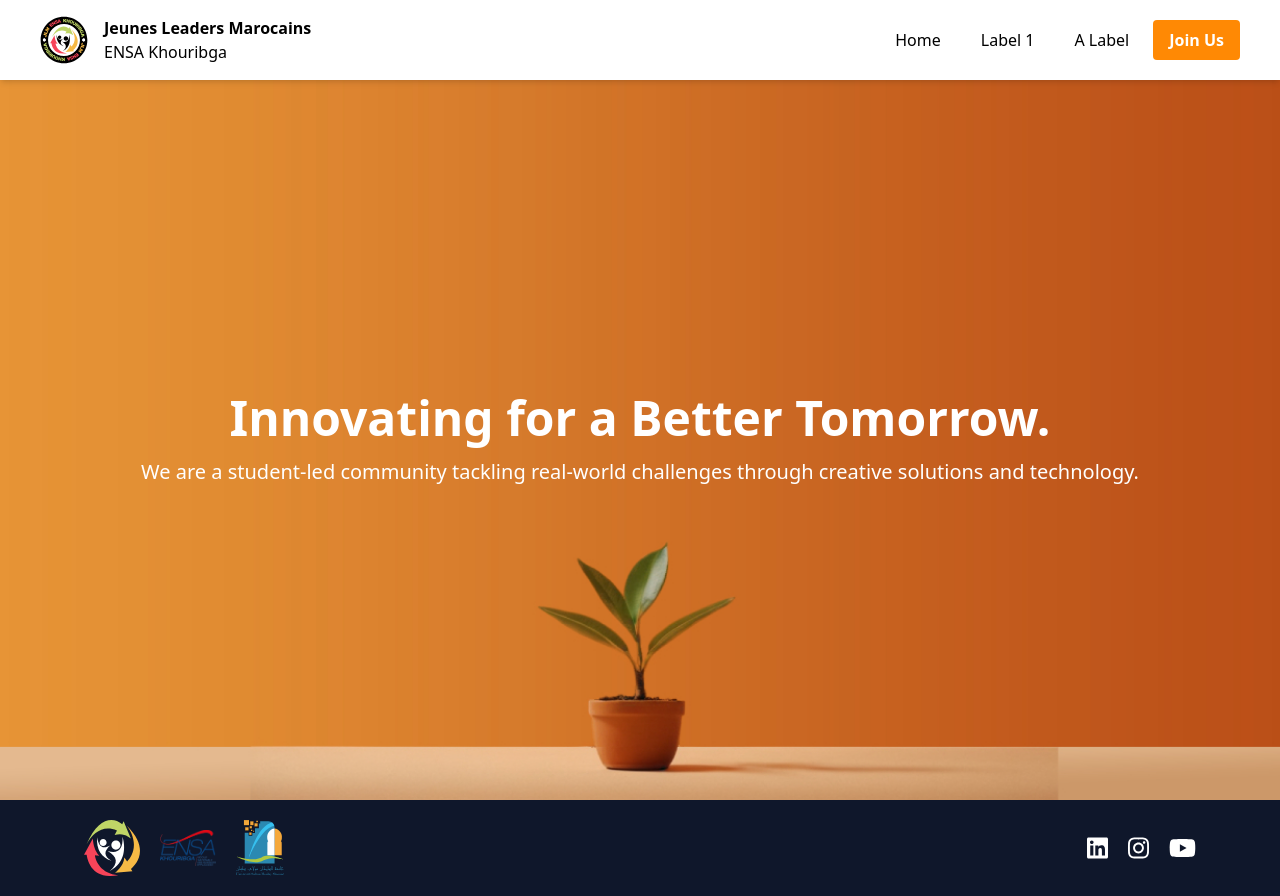
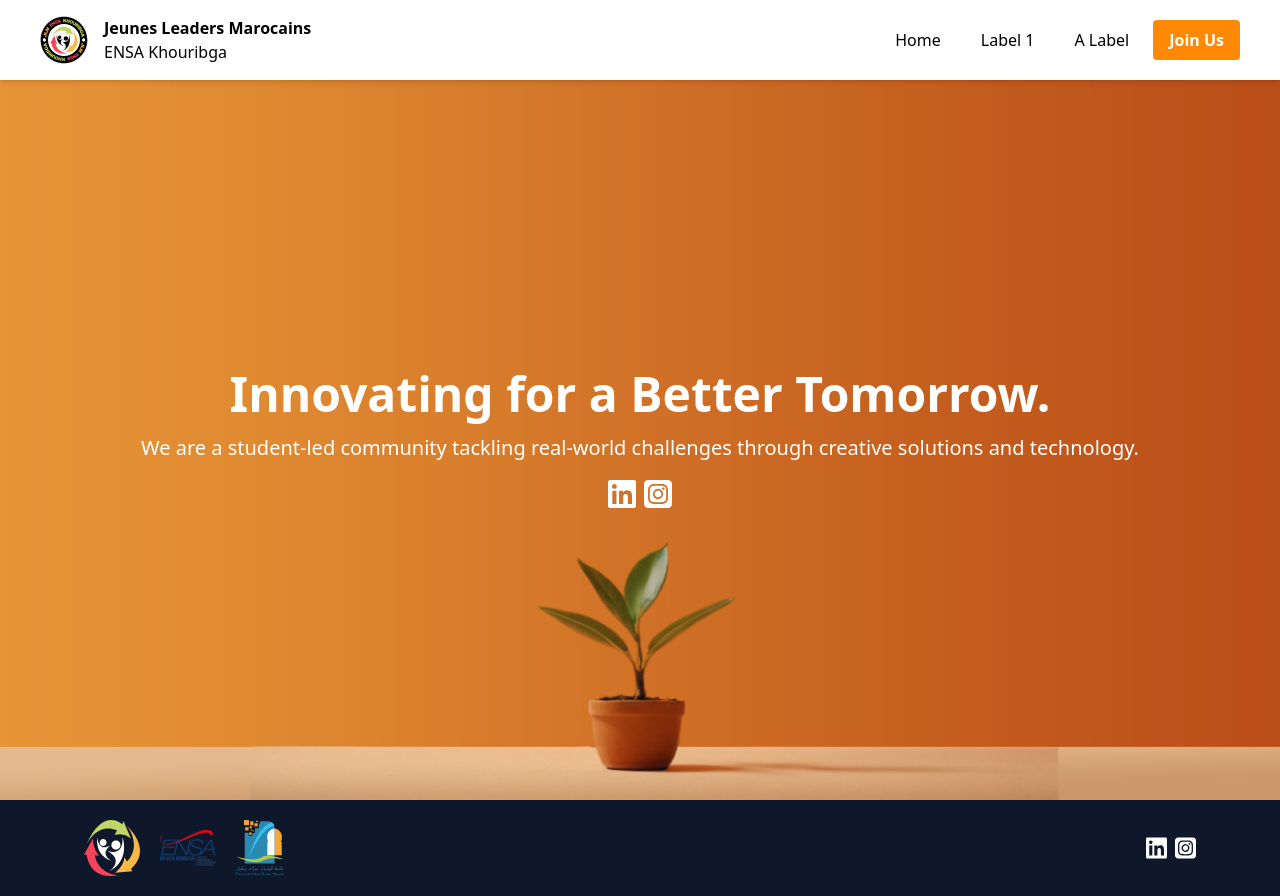
Before and after one commit to jlm-ensakh/jlm-ensakh.github.io, a React (Vite) app: page / in a window 1280 px wide. Built offline with nearby package versions, Linux system fonts and the light colour scheme.

Commit message:
Created the HomePageData file and used its SOCIAL_MEDIA_PAGES list in the footer and the header

```diff
--- /dev/null
+++ b/src/assets/HomePageData.jsx
@@ -0,0 +1,6 @@
+import { faInstagramSquare, faLinkedin } from "@fortawesome/free-brands-svg-icons"
+
+export const SOCIAL_MEDIA_PAGES = [
+    { url: "#", icon: faLinkedin },
+    { url: "#", icon: faInstagramSquare },
+]
--- a/src/components/Footer.jsx
+++ b/src/components/Footer.jsx
@@ -1,5 +1,5 @@
-import { faInstagram, faLinkedin, faYoutube } from "@fortawesome/free-brands-svg-icons";
 import { FontAwesomeIcon } from "@fortawesome/react-fontawesome";
+import { SOCIAL_MEDIA_PAGES } from "../assets/HomePageData";
 
 const Footer = () => {
     return (
@@ -18,10 +18,12 @@ const Footer = () => {
                 <div className="sm:hidden w-full border-t border-slate-600"></div>
 
                 {/* Scoial media icons */}
-                <div className="flex gap-5">
-                    <a href="#"><FontAwesomeIcon icon={faLinkedin} className="text-white" size="xl" /></a>
-                    <a href="#"><FontAwesomeIcon icon={faInstagram} className="text-white" size="xl" /></a>
-                    <a href="#"><FontAwesomeIcon icon={faYoutube} className="text-white" size="xl" /></a>
+                <div className="flex gap-2">
+                    {SOCIAL_MEDIA_PAGES.map(({url, icon}) => (
+                        <a href={url}>
+                            <FontAwesomeIcon icon={icon} className="text-white" size="xl" />
+                        </a>
+                    ))}
                 </div>
 
             </div>
--- a/src/components/Header.jsx
+++ b/src/components/Header.jsx
@@ -1,3 +1,5 @@
+import { FontAwesomeIcon } from "@fortawesome/react-fontawesome";
+import { SOCIAL_MEDIA_PAGES } from "../assets/HomePageData";
 import Navbar from "./Navbar";
 
 const Header = () => {
@@ -6,10 +8,17 @@ const Header = () => {
 
             <Navbar />
 
-            {/* Header Title and subtitle */}
-            <div className="px-10 grow flex flex-col justify-center gap-4 text-center text-white shadow-white">
+            {/* Header Title, subtitle and social media icons */}
+            <div className="px-10 grow flex flex-col justify-center items-center gap-4 text-center text-white shadow-white">
                 <h1 className="text-5xl font-bold">Innovating for a Better Tomorrow.</h1>
-                <h2 className="text-xl font">We are a student-led community tackling real-world challenges through creative solutions and technology.</h2>
+                <h2 className="text-xl">We are a student-led community tackling real-world challenges through creative solutions and technology.</h2>
+                <div className="flex gap-2">
+                    {SOCIAL_MEDIA_PAGES.map(({ url, icon }) => (
+                        <a href={url}>
+                            <FontAwesomeIcon icon={icon} className="text-white" size="2xl" />
+                        </a>
+                    ))}
+                </div>
             </div>
 
             {/* Header Background */}
```
